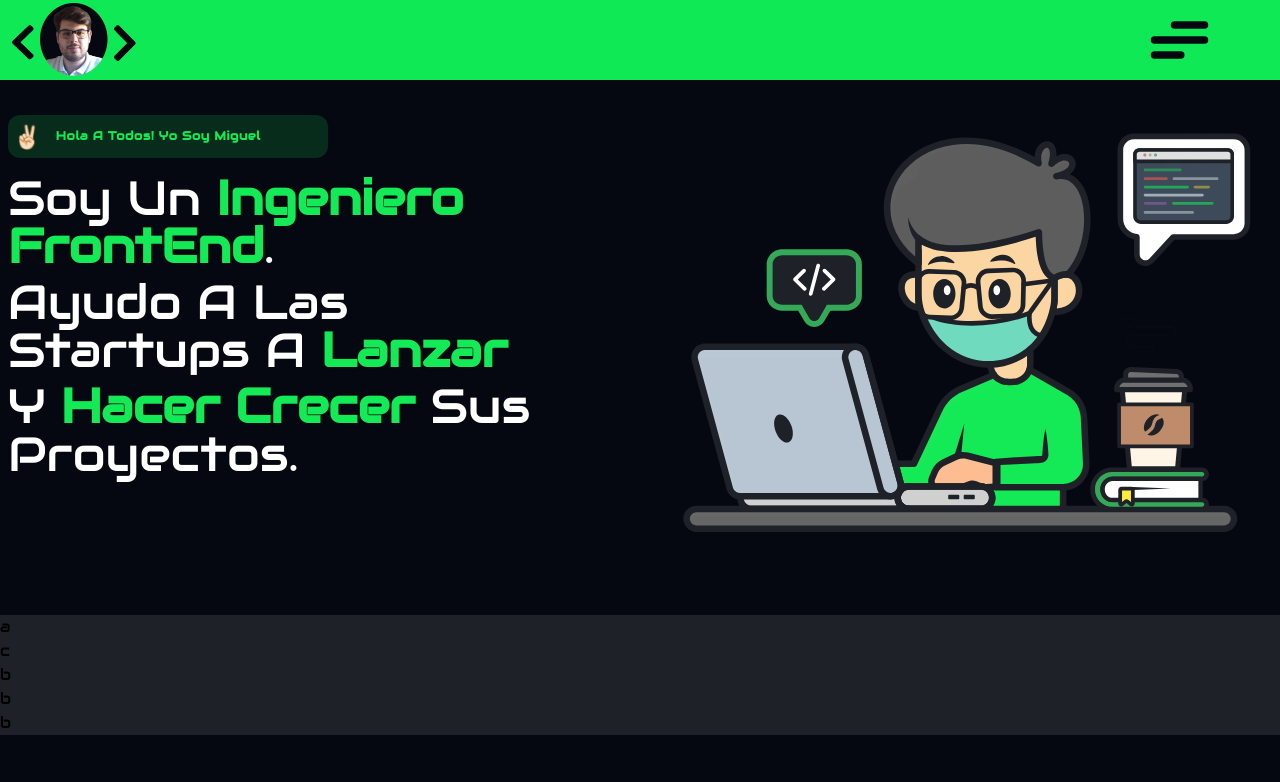
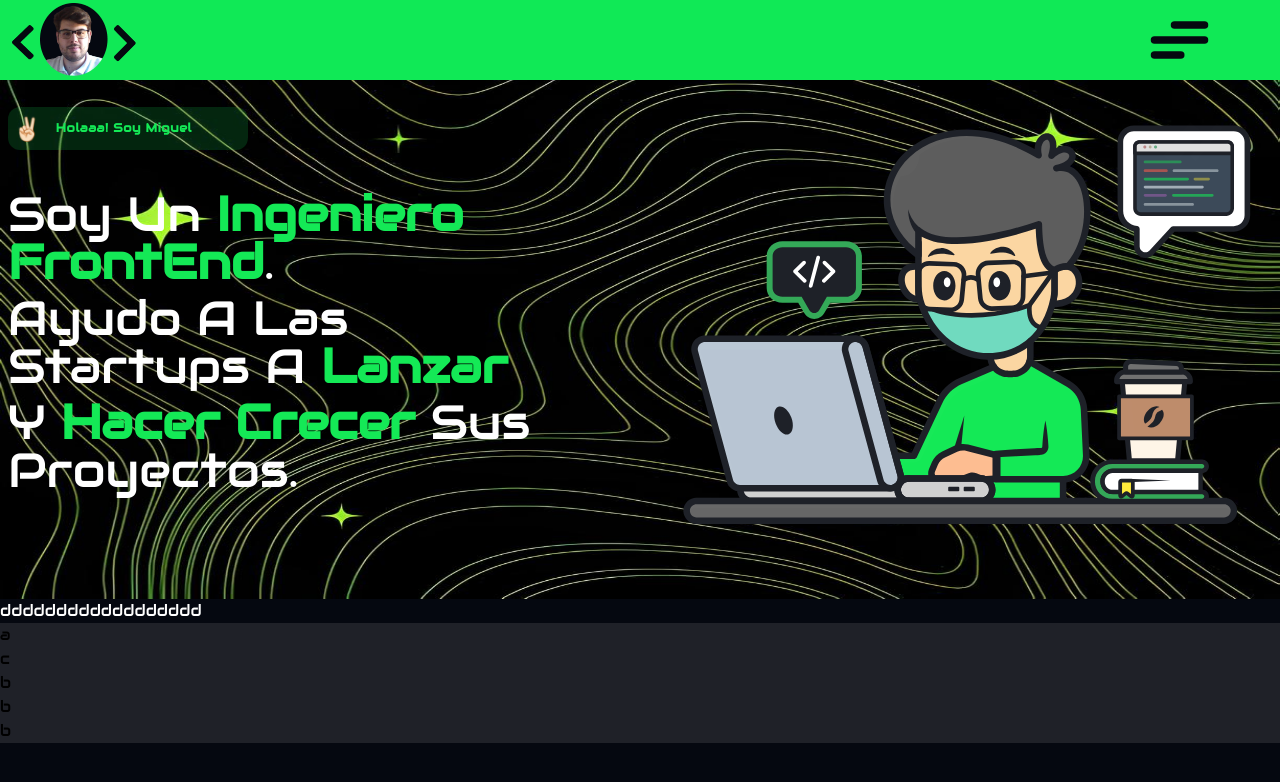
Before and after one commit to MiguelAngelBermudez-dev/portafolios, a PHP site: page / in a window 1280 px wide. Shown: the top 782 px of the page. Run offline with PHP 8.4, Linux system fonts and the light colour scheme; some libraries are stand-ins or nearby versions; some web fonts are replaced.

Commit message:
ajuste y añadido imagen en presentacion

```diff
--- a/css/style.css
+++ b/css/style.css
@@ -23,7 +23,9 @@ body {
     "main" 1fr
     "footer" auto
     / 1fr;
-    gap: 8px;
+
+
+
 }
 
 header {
@@ -35,10 +37,11 @@ header {
     right: 0;
     height: 5em;
 
+
 }
 main {
     grid-area:main;
-   margin: 2em 0px 2em 0px;
+   /*margin: 2em 0px 2em 0px;*/
 
 }
 footer {
@@ -54,6 +57,7 @@ footer {
     justify-content: center;
     align-items: center;
     font-size: 75px;
+
 }
 h1 {
     color: #10E956;
@@ -166,7 +170,9 @@ svg {
     display: hidden;
 }
 .home-intro{
-
+    background: url("../media/abstract-futuristic-modificada.jpg");
+    background-repeat: no-repeat;
+    background-size: 100% 100%;
     font-size: .75rem;
     padding: .2rem .5rem;
 }
@@ -176,9 +182,10 @@ svg {
 .caja {
     background: rgba(20, 233, 88, .157);
     border-radius: 12px;
-    margin: 0;
+
     padding: .5rem .3rem;
-  max-width: 20rem;
+  max-width: 15rem;
+  margin: 2em 0px 2em 0px;
 }
 .presentacion{
     text-transform: capitalize;
@@ -194,11 +201,12 @@ svg {
     animation:  2s ease-in-out 0s infinite normal none running wobble ;
     animation-direction: alternate;
 }
+
 #cuerpo strong{
     color: #14e956;
 }
- h1 {
-
+.img{
+    margin: 2em 0px 2em 0px;
 }
 @keyframes wobble {
     0%{
--- a/index.php
+++ b/index.php
@@ -62,7 +62,7 @@
                 <div class="caja flex justify-start items-center">
                     <p class="presentacion text-xs leading-none">
                         <span class="inline-block text-[10px] mr-1 align-middle">✌🏻</span>
-                        Hola a todos! Yo soy Miguel
+                        Holaaa! soy Miguel
                     </p>
                 </div>
                 <div class="titulo flex justify-start items-center">
@@ -740,7 +740,7 @@
                 </svg></div>
         </section>
 
-
+        dddddddddddddddddd
     </section>
 </main>
 
```
Also changed, not shown: media/abstract-futuristic-galaxy-background.webp (added), media/abstract-futuristic-modificada.jpg (added), media/foto-fondo.jpg (added), media/istockphoto-1177052191-1024x1024.jpg (added).
